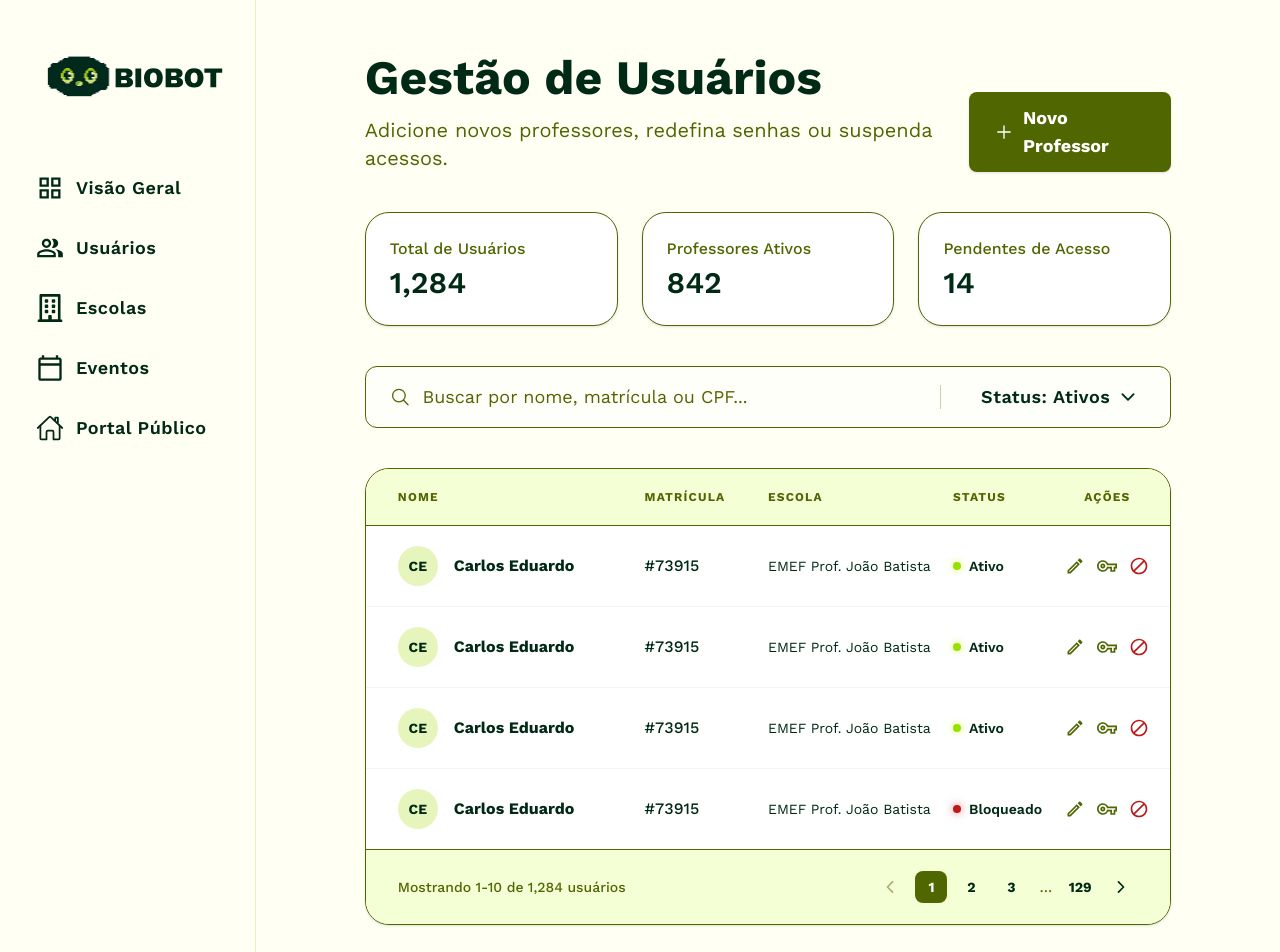
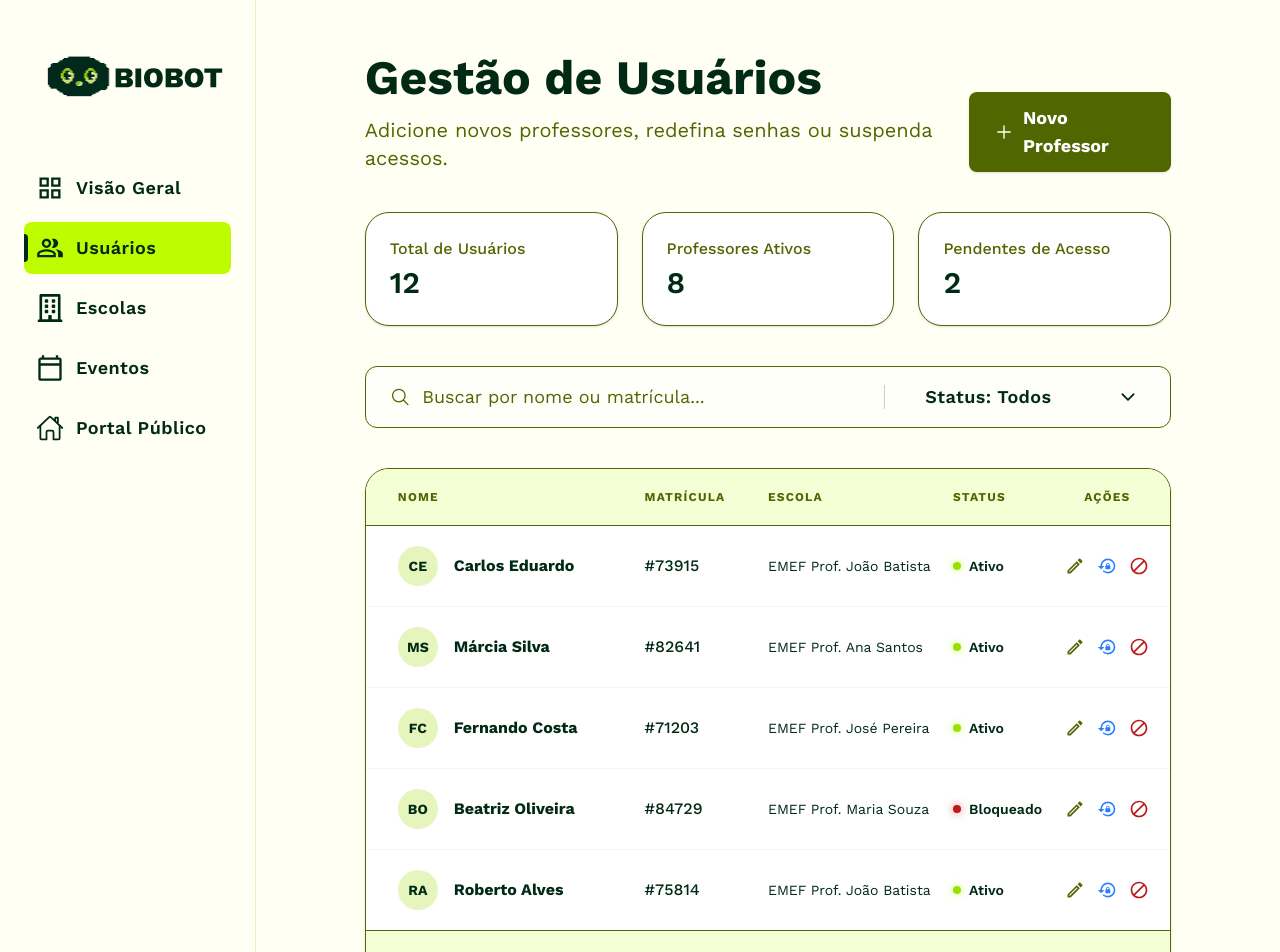
Before and after one commit to robotica-caragua/robotica-frontend, a Next.js app: page /gestaoUsuarios in a window 1280 px wide. Shown: the top 952 px of the page. Built offline with nearby package versions, Linux system fonts and the light colour scheme.

Commit message:
feat: Refactor user management and registration pages with validation and filtering features

```diff
--- a/next.config.mjs
+++ b/next.config.mjs
@@ -1,6 +1,4 @@
-/** @type {import('next').NextConfig} */
 const nextConfig = {
-  /* config options here */
   images: {
     remotePatterns: [new URL('https://placehold.co/**')]
   }
--- a/src/app/gestaoUsuarios/page.js
+++ b/src/app/gestaoUsuarios/page.js
@@ -1,5 +1,6 @@
 "use client";
 
+import { useState, useMemo } from "react";
 import { SideBarAdmin } from "@/components/SideBarAdmin";
 import Link from "next/link";
 
@@ -12,29 +13,90 @@ import {
   IoDownloadOutline,
   IoAddOutline
 } from "react-icons/io5";
-import { MdOutlineEdit, MdOutlineVpnKey, MdOutlineBlock } from "react-icons/md";
+import { MdOutlineEdit, MdLockReset, MdOutlineBlock } from "react-icons/md";
 
 export default function GestaoUsuarios() {
-  // Simulando os dados que virão do seu banco de dados (Prisma)
   const listaUsuarios = [
     { id: 1, nome: "Carlos Eduardo", matricula: "#73915", escola: "EMEF Prof. João Batista", status: "Ativo" },
-    { id: 2, nome: "Carlos Eduardo", matricula: "#73915", escola: "EMEF Prof. João Batista", status: "Ativo" },
-    { id: 3, nome: "Carlos Eduardo", matricula: "#73915", escola: "EMEF Prof. João Batista", status: "Ativo" },
-    { id: 4, nome: "Carlos Eduardo", matricula: "#73915", escola: "EMEF Prof. João Batista", status: "Bloqueado" },
+    { id: 2, nome: "Márcia Silva", matricula: "#82641", escola: "EMEF Prof. Ana Santos", status: "Ativo" },
+    { id: 3, nome: "Fernando Costa", matricula: "#71203", escola: "EMEF Prof. José Pereira", status: "Ativo" },
+    { id: 4, nome: "Beatriz Oliveira", matricula: "#84729", escola: "EMEF Prof. Maria Souza", status: "Bloqueado" },
+    { id: 5, nome: "Roberto Alves", matricula: "#75814", escola: "EMEF Prof. João Batista", status: "Ativo" },
+    { id: 6, nome: "Patricia Gomes", matricula: "#81536", escola: "EMEF Prof. Ana Santos", status: "Ativo" },
+    { id: 7, nome: "Lucas Martins", matricula: "#79642", escola: "EMEF Prof. José Pereira", status: "Ativo" },
+    { id: 8, nome: "Amanda Santos", matricula: "#83927", escola: "EMEF Prof. Maria Souza", status: "Ativo" },
+    { id: 9, nome: "Ricardo Ferreira", matricula: "#72481", escola: "EMEF Prof. João Batista", status: "Pendente" },
+    { id: 10, nome: "Juliana Costa", matricula: "#85643", escola: "EMEF Prof. Ana Santos", status: "Ativo" },
+    { id: 11, nome: "Camila Rocha", matricula: "#85644", escola: "EMEF Prof. Ana Santos", status: "Pendente" },
+    { id: 12, nome: "Thiago Mendes", matricula: "#85645", escola: "EMEF Prof. Maria Souza", status: "Bloqueado" },
   ];
+
+  const [busca, setBusca] = useState("");
+  const [filtroStatus, setFiltroStatus] = useState("Todos");
+  const [paginaAtual, setPaginaAtual] = useState(1);
+  const itensPorPagina = 5;
+
+  const totalUsuarios = listaUsuarios.length;
+  const totalAtivos = listaUsuarios.filter(u => u.status === "Ativo").length;
+  const totalPendentes = listaUsuarios.filter(u => u.status === "Pendente").length;
+
+  const usuariosFiltrados = useMemo(() => {
+    return listaUsuarios.filter(usuario => {
+      const matchBusca =
+        usuario.nome.toLowerCase().includes(busca.toLowerCase()) ||
+        usuario.matricula.toLowerCase().includes(busca.toLowerCase());
+      const matchStatus = filtroStatus === "Todos" || usuario.status === filtroStatus;
+
+      return matchBusca && matchStatus;
+    });
+  }, [busca, filtroStatus]);
+
+  const totalPaginas = Math.ceil(usuariosFiltrados.length / itensPorPagina);
+  const startIndex = (paginaAtual - 1) * itensPorPagina;
+  const usuariosPaginados = usuariosFiltrados.slice(startIndex, startIndex + itensPorPagina);
+
+  const exportarParaCSV = () => {
+
+    const separador = ";";
+
+    const cabecalho = ["Nome", "Matricula", "Escola", "Status"];
+
+    const linhas = usuariosFiltrados.map(u =>
+      [u.nome, u.matricula, u.escola, u.status]
+        .map(campo => `"${campo}"`)
+        .join(separador)
+    );
+
+    const csvContent = "\ufeff" + [cabecalho.join(separador), ...linhas].join("\n");
+
+    const blob = new Blob([csvContent], { type: 'text/csv;charset=utf-8;' });
+    const url = URL.createObjectURL(blob);
+    const link = document.createElement("a");
+    link.href = url;
+    link.setAttribute("download", "relatorio_usuarios.csv");
+    document.body.appendChild(link);
+    link.click();
+    document.body.removeChild(link);
+  };
+
+  const handleFiltroChange = (e) => {
+    setFiltroStatus(e.target.value);
+    setPaginaAtual(1);
+  };
+
+  const handleBuscaChange = (e) => {
+    setBusca(e.target.value);
+    setPaginaAtual(1);
+  };
 
   return (
     <div className="flex min-h-screen bg-background relative">
 
-      {/* Menu Lateral */}
       <SideBarAdmin />
 
       <main className="flex-1 flex flex-col">
 
-        {/* Container Principal */}
         <div className="w-[85%] max-w-6xl mx-auto py-12 px-8 flex flex-col gap-10">
-
-          {/* Título e Botão Novo */}
           <div className="flex justify-between items-end">
             <section className="flex flex-col gap-2">
               <h2 className="text-verde-escuro text-5xl font-bold leading-tight">Gestão de Usuários</h2>
@@ -43,48 +105,54 @@ export default function GestaoUsuarios() {
 
             <Link
             href="cadastrarUsuario"
-            className="px-6 py-3 bg-verde-musgo hover:bg-white  text-white text-lg font-bold rounded-lg shadow-sm transition-colors flex items-center gap-2">
+            className="px-6 py-3 bg-verde-musgo hover:bg-white hover:text-verde-musgo hover:border hover:border-verde-musgo text-white text-lg font-bold rounded-lg shadow-sm  flex items-center gap-2 transition">
               <IoAddOutline size={24} /> Novo Professor
             </Link>
           </div>
-
-          {/* Cards de Métricas */}
           <div className="grid grid-cols-1 md:grid-cols-3 gap-6">
             <div className="p-6 bg-white rounded-3xl border border-verde-musgo border-opacity-30 shadow-sm flex flex-col gap-1">
               <span className="text-verde-musgo text-base font-medium">Total de Usuários</span>
-              <span className="text-verde-escuro text-3xl font-semibold">1,284</span>
+              <span className="text-verde-escuro text-3xl font-semibold">{totalUsuarios}</span>
             </div>
             <div className="p-6 bg-white rounded-3xl border border-verde-musgo border-opacity-30 shadow-sm flex flex-col gap-1">
               <span className="text-verde-musgo text-base font-medium">Professores Ativos</span>
-              <span className="text-verde-escuro text-3xl font-semibold">842</span>
+              <span className="text-verde-escuro text-3xl font-semibold">{totalAtivos}</span>
             </div>
             <div className="p-6 bg-white rounded-3xl border border-verde-musgo border-opacity-30 shadow-sm flex flex-col gap-1">
               <span className="text-verde-musgo text-base font-medium">Pendentes de Acesso</span>
-              <span className="text-verde-escuro text-3xl font-semibold">14</span>
+              <span className="text-verde-escuro text-3xl font-semibold">{totalPendentes}</span>
             </div>
           </div>
-
-          {/* Barra de Pesquisa e Filtro */}
           <div className="flex items-center gap-4 p-2 bg-white/50 backdrop-blur-sm border border-verde-musgo border-opacity-30 rounded-xl">
             <div className="flex-1 flex items-center gap-3 px-4 py-2">
               <IoSearchOutline size={22} className="text-verde-musgo" />
               <input
                 type="text"
-                placeholder="Buscar por nome, matrícula ou CPF..."
+                value={busca}
+                onChange={handleBuscaChange}
+                placeholder="Buscar por nome ou matrícula..."
                 className="w-full bg-transparent text-lg focus:outline-none text-verde-escuro placeholder-verde-musgo placeholder-opacity-70"
               />
             </div>
             <div className="w-px h-6 bg-verde-musgo opacity-30"></div>
-            <div className="flex items-center gap-2 px-6 py-2 cursor-pointer hover:opacity-70 transition">
-              <span className="text-verde-escuro text-lg font-semibold tracking-wide">Status: Ativos</span>
-              <IoChevronDown size={20} className="text-verde-escuro" />
+
+            <div className="relative flex items-center px-6 py-2 cursor-pointer hover:opacity-70 transition group">
+              <select
+                value={filtroStatus}
+                onChange={handleFiltroChange}
+                className="appearance-none bg-transparent text-verde-escuro text-lg font-semibold tracking-wide pr-8 focus:outline-none cursor-pointer z-10"
+              >
+                <option value="Todos">Status: Todos</option>
+                <option value="Ativo">Status: Ativos</option>
+                <option value="Bloqueado">Status: Bloqueados</option>
+                <option value="Pendente">Status: Pendentes</option>
+              </select>
+              <IoChevronDown size={20} className="text-verde-escuro absolute right-6 z-0 pointer-events-none" />
             </div>
           </div>
 
-          {/* Tabela de Usuários */}
           <div className="bg-white rounded-3xl border border-verde-musgo border-opacity-10 shadow-sm flex flex-col overflow-hidden">
 
-            {/* Cabeçalho da Tabela */}
             <div className="grid grid-cols-12 px-8 py-5 bg-input-bg border-b border-verde-musgo border-opacity-20 items-center">
               <span className="col-span-4 text-verde-musgo text-xs font-bold uppercase tracking-widest">Nome</span>
               <span className="col-span-2 text-verde-musgo text-xs font-bold uppercase tracking-widest">Matrícula</span>
@@ -93,12 +161,11 @@ export default function GestaoUsuarios() {
               <span className="col-span-1 text-verde-musgo text-xs font-bold uppercase tracking-widest text-center">Ações</span>
             </div>
 
-            {/* Linhas da Tabela (Mapeadas do Array) */}
-            <div className="flex flex-col">
-              {listaUsuarios.map((usuario) => (
+            <div className="flex flex-col min-h-[350px]">
+              {usuariosPaginados.length > 0 ? (
+                usuariosPaginados.map((usuario) => (
                   <div key={usuario.id} className="grid grid-cols-12 px-8 py-5 items-center border-b border-gray-100 last:border-none hover:bg-gray-50 transition">
 
-                  {/* Nome e Avatar */}
                     <div className="col-span-4 flex items-center gap-4">
                       <div className="w-10 h-10 bg-verde-pastel rounded-full flex justify-center items-center">
                         <span className="text-verde-escuro text-sm font-bold uppercase">
@@ -108,51 +175,76 @@ export default function GestaoUsuarios() {
                       <span className="text-verde-escuro text-base font-bold">{usuario.nome}</span>
                     </div>
 
-                  {/* Matrícula */}
                     <span className="col-span-2 text-verde-escuro font-medium">{usuario.matricula}</span>
 
-                  {/* Escola */}
                     <span className="col-span-3 text-verde-escuro text-sm">{usuario.escola}</span>
 
-                  {/* Status */}
                     <div className="col-span-2 flex items-center gap-2">
-                    <div className={`w-2 h-2 rounded-full ${usuario.status === 'Ativo' ? 'bg-verde-oliva shadow-[0px_0px_8px_0px_rgba(185,246,0,0.60)]' : 'bg-vermelho shadow-[0px_0px_8px_0px_rgba(186,26,26,0.60)]'}`}></div>
+                      <div className={`w-2 h-2 rounded-full ${
+                        usuario.status === 'Ativo' ? 'bg-verde-oliva shadow-[0px_0px_8px_0px_rgba(185,246,0,0.60)]' :
+                        usuario.status === 'Pendente' ? 'bg-yellow-500 shadow-[0px_0px_8px_0px_rgba(234,179,8,0.60)]' :
+                        'bg-vermelho shadow-[0px_0px_8px_0px_rgba(186,26,26,0.60)]'
+                      }`}></div>
                       <span className="text-verde-escuro text-sm font-semibold">{usuario.status}</span>
                     </div>
 
-                  {/* Ações (Ícones) */}
                     <div className="col-span-1 flex justify-center items-center gap-3">
                       <button className="text-verde-musgo hover:text-verde-escuro transition" title="Editar">
                         <MdOutlineEdit size={20} />
                       </button>
-                    <button className="text-verde-musgo hover:text-verde-escuro transition" title="Redefinir Senha">
-                      <MdOutlineVpnKey size={20} />
+
+                      <button className="text-blue-500 hover:text-blue-700 transition" title="Redefinir Senha">
+  <MdLockReset size={20} />
 </button>
+
                       <button className="text-vermelho hover:opacity-70 transition" title="Bloquear Acesso">
                         <MdOutlineBlock size={20} />
                       </button>
                     </div>
                   </div>
-              ))}
+                ))
+              ) : (
+                <div className="flex-1 flex justify-center items-center py-10 text-verde-musgo">
+                  Nenhum usuário encontrado com os filtros atuais.
+                </div>
+              )}
             </div>
 
-            {/* Paginação */}
             <div className="px-8 py-5 bg-input-bg border-t border-verde-musgo border-opacity-20 flex justify-between items-center">
-              <span className="text-verde-musgo text-sm font-medium">Mostrando 1-10 de 1,284 usuários</span>
+              <span className="text-verde-musgo text-sm font-medium">
+                Mostrando {usuariosFiltrados.length === 0 ? 0 : startIndex + 1}-{Math.min(startIndex + itensPorPagina, usuariosFiltrados.length)} de {usuariosFiltrados.length} usuários
+              </span>
 
               <div className="flex items-center gap-2">
-                <button className="p-2 text-verde-musgo opacity-50 cursor-not-allowed"><IoChevronBack size={18} /></button>
-                <button className="w-8 h-8 rounded-lg bg-verde-musgo text-white text-sm font-bold flex justify-center items-center">1</button>
-                <button className="w-8 h-8 rounded-lg text-verde-escuro hover:bg-verde-pastel text-sm font-bold flex justify-center items-center transition">2</button>
-                <button className="w-8 h-8 rounded-lg text-verde-escuro hover:bg-verde-pastel text-sm font-bold flex justify-center items-center transition">3</button>
-                <span className="text-verde-musgo px-1">...</span>
-                <button className="w-8 h-8 rounded-lg text-verde-escuro hover:bg-verde-pastel text-sm font-bold flex justify-center items-center transition">129</button>
-                <button className="p-2 text-verde-escuro hover:bg-verde-pastel rounded-lg transition"><IoChevronForward size={18} /></button>
+                <button
+                  onClick={() => setPaginaAtual(prev => Math.max(prev - 1, 1))}
+                  disabled={paginaAtual === 1}
+                  className={`p-2 rounded-lg transition ${paginaAtual === 1 ? 'text-verde-musgo opacity-50 cursor-not-allowed' : 'text-verde-escuro hover:bg-verde-pastel'}`}
+                >
+                  <IoChevronBack size={18} />
+                </button>
+
+                {Array.from({ length: totalPaginas }, (_, i) => i + 1).map(pagina => (
+                  <button
+                    key={pagina}
+                    onClick={() => setPaginaAtual(pagina)}
+                    className={`w-8 h-8 rounded-lg text-sm font-bold flex justify-center items-center transition ${paginaAtual === pagina ? 'bg-verde-musgo text-white' : 'text-verde-escuro hover:bg-verde-pastel'}`}
+                  >
+                    {pagina}
+                  </button>
+                ))}
+
+                <button
+                  onClick={() => setPaginaAtual(prev => Math.min(prev + 1, totalPaginas))}
+                  disabled={paginaAtual === totalPaginas || totalPaginas === 0}
+                  className={`p-2 rounded-lg transition ${paginaAtual === totalPaginas || totalPaginas === 0 ? 'text-verde-musgo opacity-50 cursor-not-allowed' : 'text-verde-escuro hover:bg-verde-pastel'}`}
+                >
+                  <IoChevronForward size={18} />
+                </button>
               </div>
             </div>
           </div>
 
-          {/* Cards de Rodapé (Dica e Relatório) */}
           <div className="grid grid-cols-1 md:grid-cols-3 gap-6 mt-4">
 
             <div className="col-span-2 p-6 bg-input-bg border border-verde-musgo border-opacity-30 rounded-3xl flex gap-4 items-start">
@@ -163,12 +255,15 @@ export default function GestaoUsuarios() {
               </div>
             </div>
 
-            <div className="col-span-1 p-6 bg-verde-pastel bg-opacity-50 border border-verde-musgo border-opacity-10 rounded-3xl flex flex-col justify-between">
+            <div className="col-span-1 p-6 bg-input-bg border border-verde-musgo border-opacity-10 rounded-3xl flex flex-col justify-between">
               <div className="flex flex-col gap-1 mb-4">
                 <h4 className="text-verde-musgo font-bold text-base">Relatório de Acessos</h4>
                 <p className="text-verde-escuro text-sm font-medium">Exporte a lista completa de usuários ativos em formato CSV para auditoria semestral.</p>
               </div>
-              <button className="flex items-center gap-2 text-verde-musgo hover:text-verde-escuro font-bold text-sm transition">
+<button
+  onClick={exportarParaCSV}
+  className="flex items-center gap-2 text-verde-musgo hover:text-verde-escuro font-bold text-sm"
+>
   Gerar CSV <IoDownloadOutline size={18} />
 </button>
             </div>
--- a/src/app/globals.css
+++ b/src/app/globals.css
@@ -31,7 +31,6 @@ body {
   font-family: 'Work Sans', sans-serif;
 }
 
-/* Para rolagem suave */
 html {
   scroll-behavior: smooth;
 }
--- a/src/app/page.js
+++ b/src/app/page.js
@@ -6,7 +6,7 @@ export default function Home() {
     <div className="flex flex-col min-h-screen">
       <Header />
 
-      <main className="grow">{/* Conteúdo da página */}</main>
+      <main className="grow"></main>
 
       <Footer />
     </div>
--- a/src/app/rede/page.js
+++ b/src/app/rede/page.js
@@ -10,13 +10,11 @@ export default function Rede() {
       <Header />
 
       <main className="grow flex flex-col items-center ">
-        {/* Título da página */}
         <div className="flex flex-row items-center justify-center gap-2 mb-4">
           <h1 className="font-bold text-4xl text-verde-escuro uppercase">Nossa</h1>
           <h1 className="font-bold text-4xl text-verde-musgo uppercase">Rede!</h1>
         </div>
 
-        {/* Descrição da página */}
         <div className="items-center justify-center gap-4 text-xl text-center font-medium">
           <p>
             Conheça as escolas parceiras e acompanhe tudo o que
@@ -25,15 +23,12 @@ export default function Rede() {
           </p>
         </div>
 
-        {/* Sessão Eventos em Destaque */}
         <div className="flex flex-col my-20 w-[75%] bg-white border-2 border-verde-musgo rounded-lg py-10 px-2 gap-5 mb-20">
-          {/* Título da sessão */}
           <div className="flex flex-row items-center gap-5 text-verde-musgo ml-8">
             <IoRocketOutline size={30} />
             <h1 className="font-semibold text-2xl">Eventos em Destaque</h1>
           </div>
 
-          {/* Conteúdo da sessão */}
           <div className="flex flex-wrap gap-4 justify-center">
             <CardEvento
               title="Torneio Regional FLL"
@@ -87,7 +82,6 @@ export default function Rede() {
         </div>
 
         <div className="flex flex-col w-[75%] py-10 px-2 gap-5 mb-20 justify-center items-center">
-          {/* Título da Sessão */}
           <div className="flex flex-row gap-2 mb-12">
             <h1 className="font-bold text-4xl text-verde-escuro uppercase">conheça nossas</h1>
             <h1 className="font-bold text-4xl text-verde-musgo uppercase">Escolas!</h1>
--- a/src/components/Footer.js
+++ b/src/components/Footer.js
@@ -5,11 +5,8 @@ import Logo from '../assets/logo.svg'
 
 export function Footer() {
   return (
-    // Footer
     <section className="w-full max-w-[100vw] mx-auto items-center justify-between mt-6 bg-verde-pastel">
-      {/* Logo + Botão voltar ao topo */}
       <div className="flex items-center gap-4 justify-between px-6">
-        {/* div só pra equilibrar e deixar no alinhamento certo */}
         <div></div>
         <Image src={Logo} alt="Logo Conexão Robótica" width={180} height={50} />
         <Link
@@ -26,7 +23,6 @@ export function Footer() {
         </p>
       </div>
 
-      {/* Navbar */}
       <nav className="flex items-center justify-center mt-4 h-10 px-6">
         <ul className="flex items-center gap-6 list-none m-0 p-0 font-medium text-verde-escuro text-lg">
           <li>
--- a/src/components/SideBarAdmin.js
+++ b/src/components/SideBarAdmin.js
@@ -11,11 +11,10 @@ import Logo from '../assets/logo.svg';
 export function SideBarAdmin() {
   const pathname = usePathname();
 
-  // Lógicas inteligentes para identificar a página atual de forma mais ampla
   const isVisaoGeral = pathname === "/admin";
-  const isUsuarios = pathname.includes("usuario"); // Reconhece tanto /gestao-usuarios quanto /cadastrarUsuario
-  const isEscolas = pathname.includes("escola");
-  const isEventos = pathname.includes("evento");
+  const isUsuarios = pathname.includes("Usuario");
+  const isEscolas = pathname.includes("Escola");
+  const isEventos = pathname.includes("Evento");
 
   return(
     <aside className="w-64 shrink-0 flex flex-col border-r border-verde-pastel bg-bg-page px-6 py-8">
@@ -36,7 +35,7 @@ export function SideBarAdmin() {
           {isVisaoGeral && <div className="w-1 h-7 absolute left-0 top-1/2 -translate-y-1/2 bg-verde-escuro rounded-tr-sm rounded-br-sm"></div>}
         </Link>
 
-        <Link href="/gestao-usuarios" className={`flex items-center gap-3 p-3 rounded-lg transition-colors relative ${isUsuarios ? "bg-verde-limao" : "hover:bg-verde-pastel"}`}>
+        <Link href="/gestaoUsuarios" className={`flex items-center gap-3 p-3 rounded-lg transition-colors relative ${isUsuarios ? "bg-verde-limao" : "hover:bg-verde-pastel"}`}>
           <MdOutlinePeopleAlt size={28} className="text-verde-escuro" />
           <span className="text-verde-escuro text-lg font-semibold tracking-wide">Usuários</span>
           {isUsuarios && <div className="w-1 h-7 absolute left-0 top-1/2 -translate-y-1/2 bg-verde-escuro rounded-tr-sm rounded-br-sm"></div>}
```
Also changed, not shown: src/app/cadastrarUsuario/page.js (+51 -20 lines), src/app/projetos/page.js (+0 -7 lines), src/components/CardProjeto.js (+1 -9 lines). Lines whose indentation alone changed are shown as unchanged.
